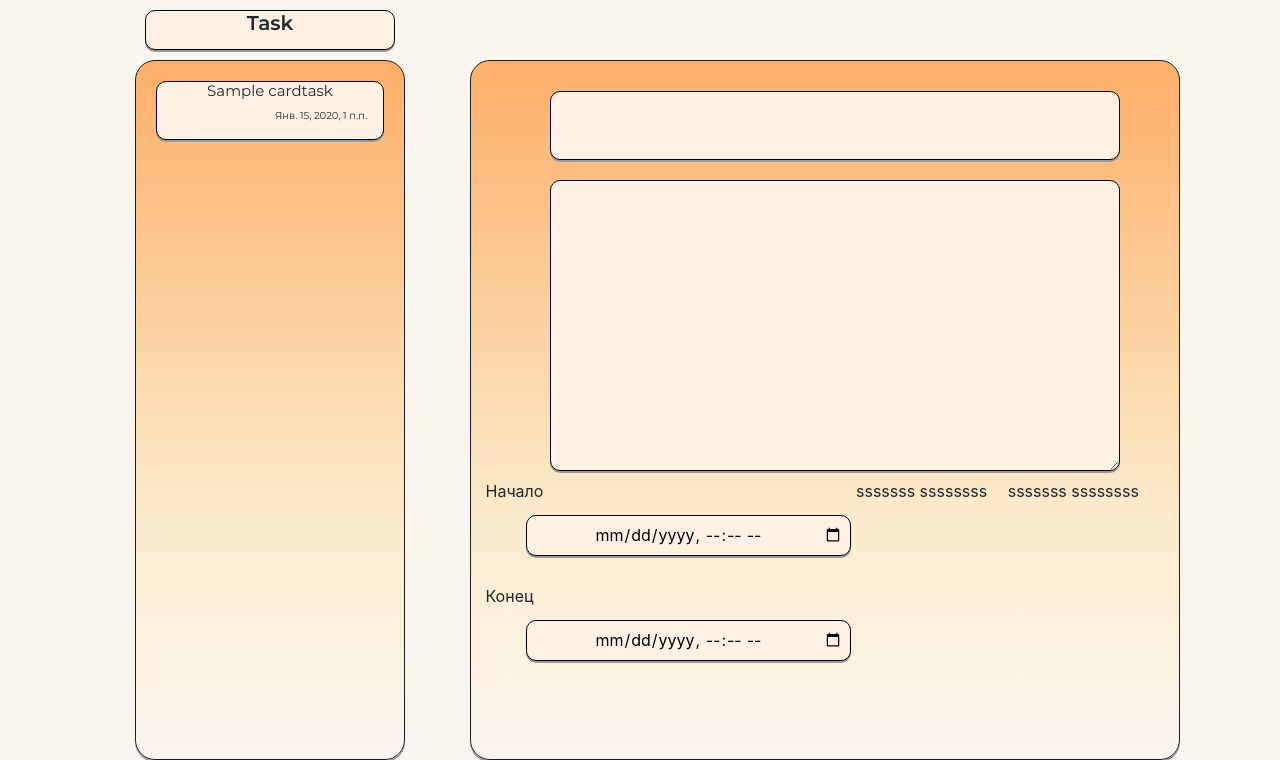
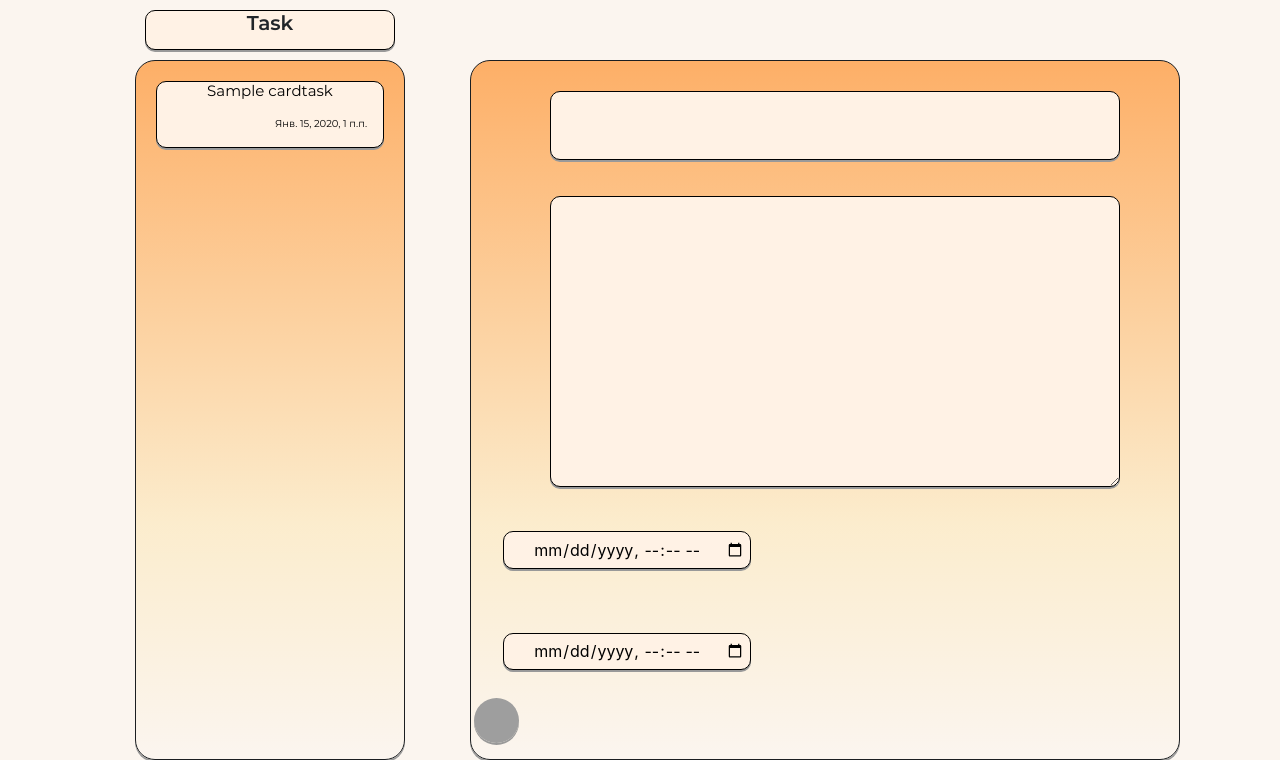
Before and after one commit to junmaks/WebOrganizer, a Django app: page /add/ in a window 1280 px wide. Shown: the part 61-821 px from the top of the page. Run offline with Django 3.2, Linux system fonts and the light colour scheme; tables that the repository leaves empty hold one stand-in row (values such as "Sample post"); parts of the project's set-up code (start-up, migrations or seed data) failed here and were passed over; some libraries are stand-ins or nearby versions; grey boxes are pictures that could not be loaded.

Commit message:
correct template

```diff
--- a/weborganizer/tasks/templates/tasks/add_view_task.html
+++ b/weborganizer/tasks/templates/tasks/add_view_task.html
@@ -1,4 +1,5 @@
 {% extends 'base.html' %}
+{% load static %}
 
 {% block title %}
 {{title}} :: {{ block.super }}
@@ -6,6 +7,7 @@
 
 
 {% block content %}
+
 <div class="row padding_container">
 
     <div class="col-sm-4 ">
@@ -14,14 +16,16 @@
         </div>
         <div class="col colinner">
             {% for item in status_task %}
+            <a href="{% url 'edit' view_title='Task' task_id=item.pk %}">
                 <div class="row-2 oval">
                     <div class="ml-3 mr-3">
-                    <h1 class="text-center small_card_title">{{item.title}}</h1>
+                        <h1 class="text-center small_card_title">{{item.title|linebreaks|truncatechars_html:15}}</h1>
                     </div>
                     <div class="ml-3 mr-3">
                         <p class="small_card_date">{{item.time_start}}</p>
                     </div>
                 </div>
+            </a>
             {% endfor %}
         </div>
     </div>
@@ -31,7 +35,7 @@
         <div class="col add_task">
 
 
-            <form method="post">
+            <form action="{% url 'add' %}" method="POST">
                 {% csrf_token %}
 
                 {% comment %}
@@ -39,60 +43,47 @@
                 {% endcomment %}
 
 
-                <div class="row ">
-                    <!--<div class="col">-->
-                    <!--<div class="oval_title">-->
+                <div class="row form-group">
                     <label class="text-info" for="{{from.title.id_for_label }}"></label>
                     <h5 class="text_title">{{form.title}}</h5>
                     <div class="invalid-feedback">
                         {{form.title.errors}}
                     </div>
-                    <!--</div>-->
-                    <!--</div>-->
                 </div>
 
                 <div class="row">
-                    <!--<div class="col-12">-->
-                    <!--<div class="description_card">-->
                     <label class="text-info" for="{{from.text.id_for_label }}"></label>
                     <p class="text_title">{{form.text}}</p>
                     <div class="invalid-feedback">
                         {{form.text.errors}}
                     </div>
-                    <!--</div>-->
-                    <!--</div>-->
                 </div>
 
 
-                <div class="row">
-                    <div class="col-6">
-                        <label class="text-info" for="{{from.text.id_for_label }}"></label>
-                        <span>Начало</span>
+                <div class="row ">
+
+                    <div class="col-xs time_padding">
+                        <label class="text-info" for="{{from.time_start.id_for_label }}"></label>
                         <p class="text_title">{{form.time_start}}</p>
-                        <div class="invalid-feedback">
+                    </div>
+                    <div class="col-xs invalid-feedback">
                         {{form.time_start.errors}}
                     </div>
                 </div>
-                    <div class="col-6">
-                        <span class="ml-3">sssssss ssssssss</span>
-                        <span class="ml-3">sssssss ssssssss</span>
-                    </div>
+                <div class="row ">
 
-                    <!-- Force next columns to break to new line -->
-                    <div class="w-100"></div>
-
-                    <div class="col-6">
-                        <label class="text-info" for="{{from.text.id_for_label }}"></label>
-                        <span>Конец</span>
-                        <p class="text_title">{{form.time_start}}</p>
+                    <div class="col-xs time_padding ">
+                        <label class="text-info" for="{{from.time_end.id_for_label }}"></label>
+                        <p class="text_title">{{form.time_end}}</p>
                         <div class="invalid-feedback">
-                            {{form.time_start.errors}}
+                            {{form.time_end.errors}}
                         </div>
                     </div>
-                    <!--<div class="col-6 col-sm-3">.col-6 .col-sm-3</div>-->
                 </div>
-
-
+                <div class="row rightpic mr-5">
+                    <input class="button1 ml-2 mr-2" type="image" src="{% static 'image/save_button.png' %}"
+                           width="45"
+                           height="45"/>
                 </div>
             </form>
         </div>
```
Also changed, not shown: weborganizer/tasks/templates/tasks/index.html (+10 -4 lines), weborganizer/tasks/templates/tasks/view_tasks.html (+4 -3 lines). Lines whose indentation alone changed are shown as unchanged.
